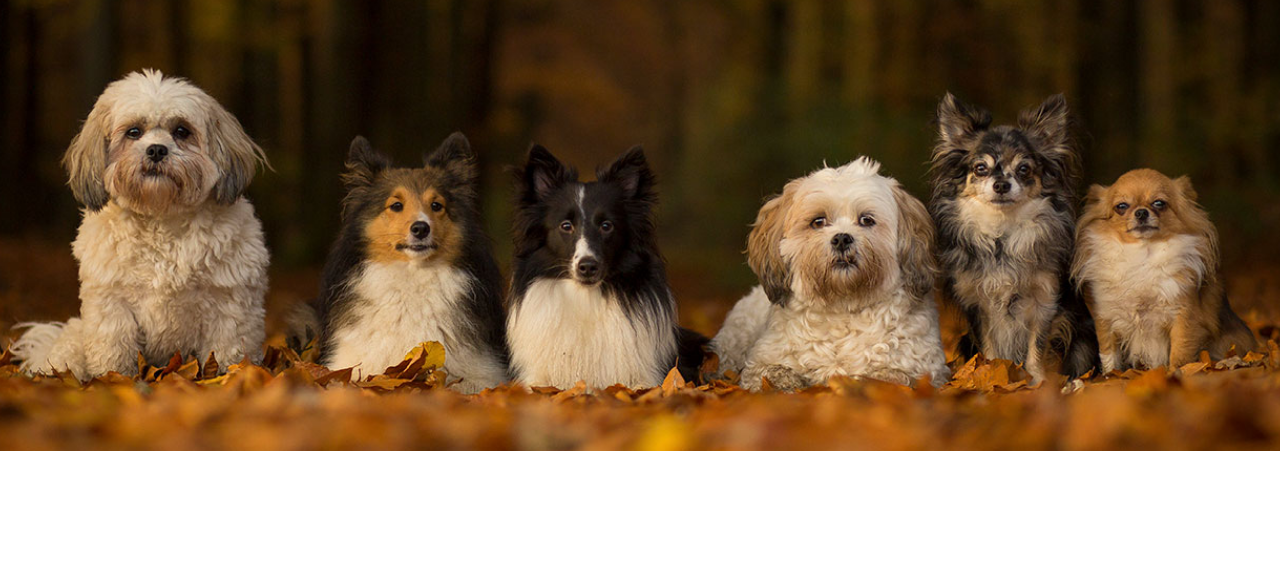
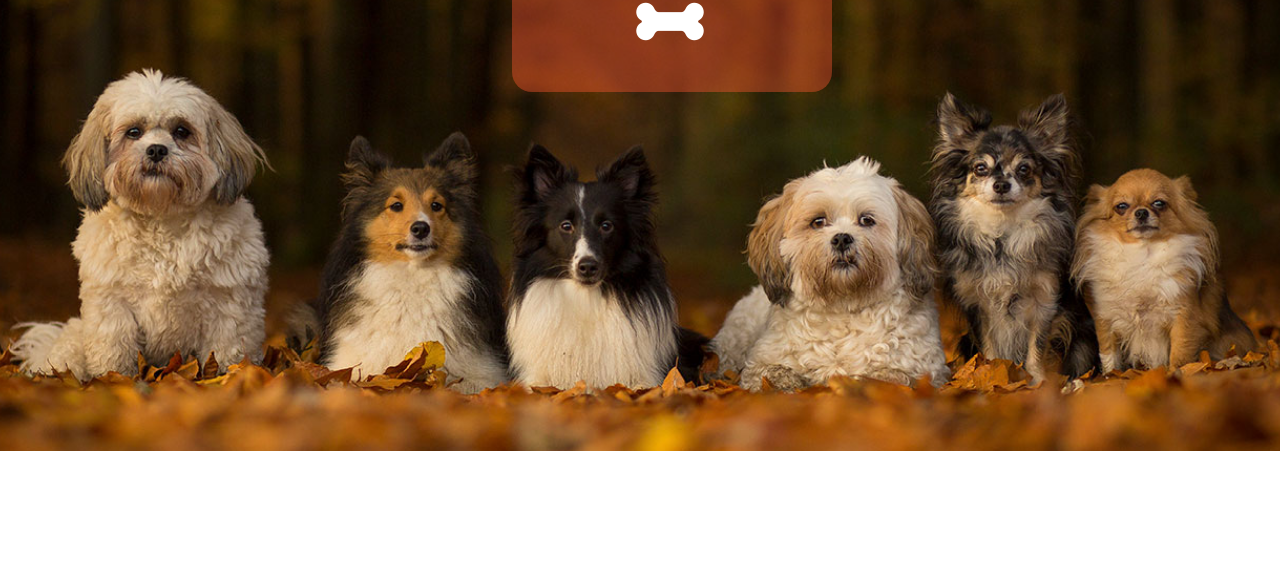
Before and after one commit to Barryk112/dog-day-care, a plain HTML site: page index.html in a window 1280 px wide. Shown: the part 239-800 px from the top of the page. Drawn offline with Linux system fonts and the light colour scheme.

Commit message:
Add text and icon to main image

```diff
--- a/css/style.css
+++ b/css/style.css
@@ -91,7 +91,7 @@ a {
 
 }
 
-/* Creates the leve of zoom for hero image */
+/* Creates the zoom for main image */
 
 @keyframes image-zoom {
     from{
@@ -101,3 +101,27 @@ a {
         transform: scale(1.05);
     }
 }
+
+#cover-text {
+    font-size: 150%;
+    font-family: Poppins, sans-serif;
+    text-align: center;
+    letter-spacing: 4px;
+
+    width: 300px;
+    height: 200px;
+    border-radius: 20px;
+
+    padding: 10px 10px 10px 10px;
+
+    background-color: rgba(255, 87, 51, 0.4)
+    ;
+
+    position: absolute;
+    top: 5%;
+    left: 40%;
+}
+
+section > div > i {
+    font-size: 250%;
+}
--- a/index.html
+++ b/index.html
@@ -37,9 +37,17 @@
     <section id="main-image-outer">
         <div id="main-image"></div>
         <div id="cover-text">
-            <h2>Love Running</h2>
-            <h3>Dublin Docklands & Phoenix Park</h3>
+            <h2>Doggy Day Care</h2>
+            <i class="fa-solid fa-bone"></i>
         </div>
+    </section>
+
+
+
+ <!-- font awesome script-->
+ <script src="https://kit.fontawesome.com/f9e64db081.js" crossorigin="anonymous"></script>
+
+
 </body>
 
 </html>
```
